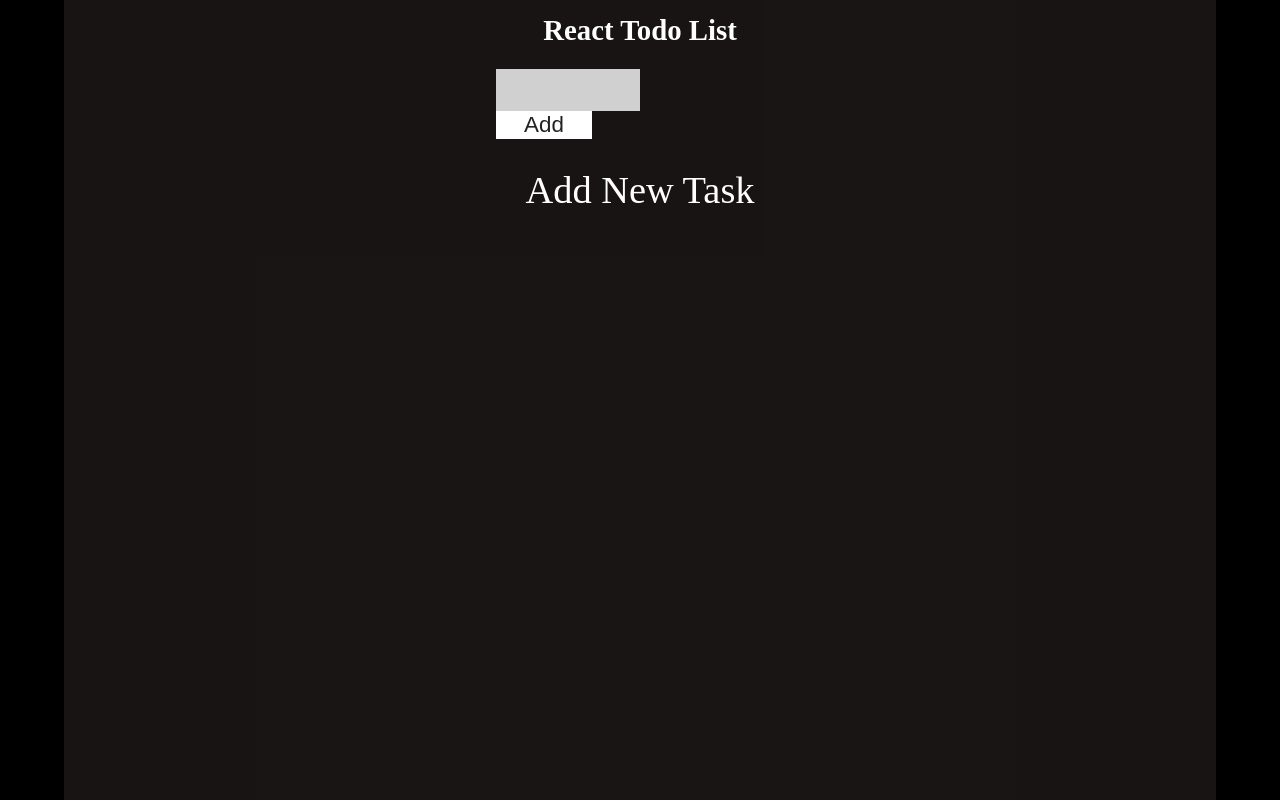
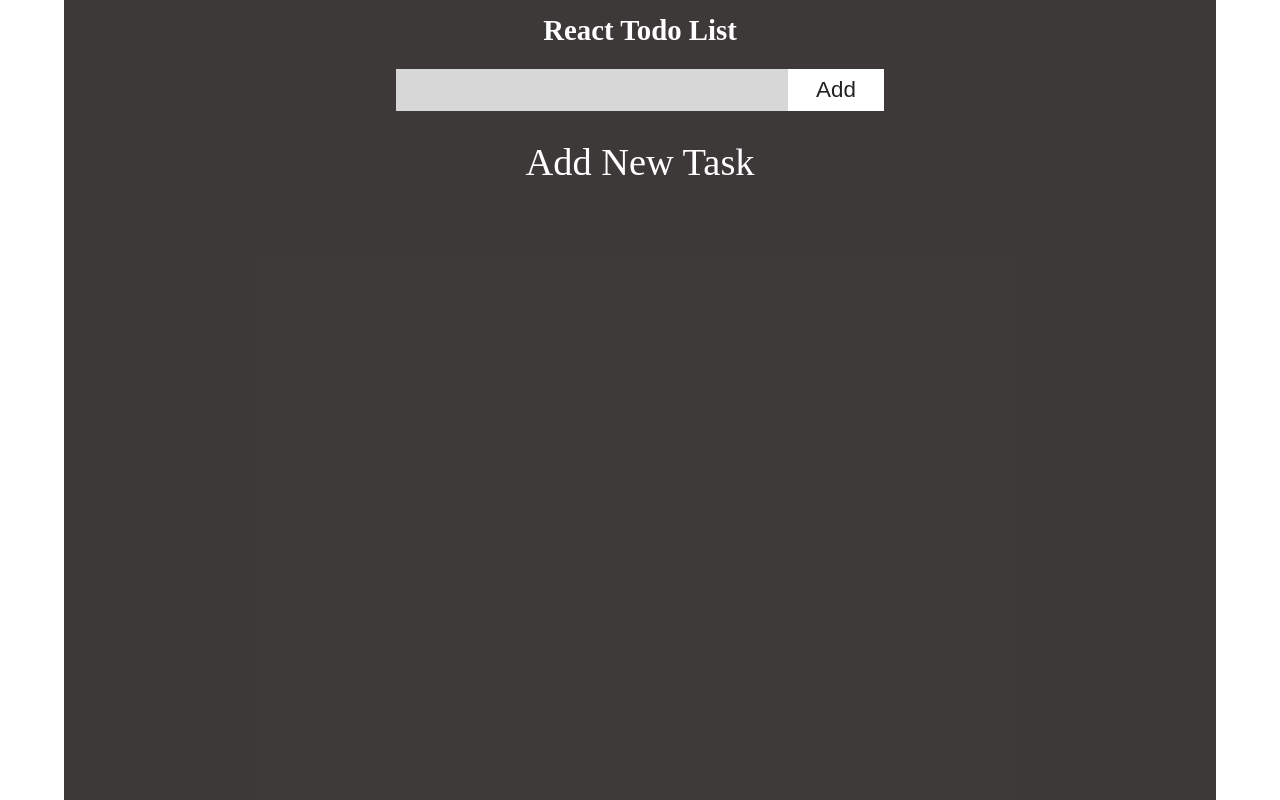
Before and after one commit to IT-MY-GITHUB/simple-todo-example, a React (Create React App) app: page / in a window 1280 px wide. Built offline with nearby package versions, Linux system fonts and the light colour scheme.

Commit message:
refactor: name's

```diff
--- a/package.json
+++ b/package.json
@@ -6,7 +6,6 @@
     "@testing-library/jest-dom": "^5.11.4",
     "@testing-library/react": "^11.1.0",
     "@testing-library/user-event": "^12.1.10",
-    "node-sass": "^5.0.0",
     "react": "^17.0.2",
     "react-dom": "^17.0.2",
     "react-scripts": "4.0.3",
@@ -35,5 +34,8 @@
       "last 1 firefox version",
       "last 1 safari version"
     ]
+  },
+  "devDependencies": {
+    "node-sass": "^4.14.1"
   }
 }
--- a/src/components/modal/Modal.jsx
+++ b/src/components/modal/Modal.jsx
@@ -1,4 +1,4 @@
-import './modal.scss'
+import './Modal.scss'
 
 const Modal = () => {
   return (
--- a/src/components/todo/Todo.jsx
+++ b/src/components/todo/Todo.jsx
@@ -1,11 +1,10 @@
-import { useState } from 'react'
-import useTodos from '../../hooks/useTodos';
+import useTodos from '../../hooks/useTodos'
 import TodoItem from '../todoItem/TodoItem'
 import './Todo.scss'
 
 const Todo = () => {
 
-  const {store,handlTask} = useTodos()
+  const {store, handleTask: handleTask} = useTodos();
 
   return (
     <div>
@@ -13,8 +12,8 @@ const Todo = () => {
           <header className="todo__header">
             <h1 className="todo__title">React Todo List</h1>
             <div className="todo__control">
-              <form onSubmit={handlTask.addTask}>
-                <input className="todo__input" onChange={handlTask.setinput} type="text"/>
+              <form className="todo__form" onSubmit={handleTask.addTask}>
+                <input className="todo__input" onChange={handleTask.setInput} type="text"/>
                 <button className="todo__add">Add</button>
               </form>
             </div>
@@ -22,7 +21,7 @@ const Todo = () => {
           <section className="todo__content">
             {store.length === 0
              ? <h2 className="no-tasks">Add New Task</h2>
-             : <TodoItem store={store} handlTask={handlTask} />
+             : <TodoItem store={store} handleTask={handleTask} />
             }
           </section>
       </div>
--- a/src/components/todo/Todo.scss
+++ b/src/components/todo/Todo.scss
@@ -27,10 +27,9 @@
     color: #fff;
   }
   &__form {
-    width: 50%;
+    width: 70%;
     display: flex;
     justify-content: center;
-    // margin: 0 auto;
   }
   &__input {
     width: 50%;
--- a/src/components/todoItem/TodoItem.jsx
+++ b/src/components/todoItem/TodoItem.jsx
@@ -1,8 +1,8 @@
-import useTodos from '../../hooks/useTodos'
-import Modal from '../modal/Modal'
-import './TodoItem.scss'
+import useTodos from '../../hooks/useTodos';
+import Modal from '../modal/Modal';
+import './TodoItem.scss';
 
-const TodoItem = ({store,handlTask}) => {
+const TodoItem = ({store,handleTask}) => {
 
 
   // const showModal = () => {
@@ -19,7 +19,7 @@ const TodoItem = ({store,handlTask}) => {
             </div>
             <div className="todo__item-control">
               <button className="todo__item-btn todo__item-btn--edit">Edit</button>
-              <button className="todo__item-btn todo__item-btn--delete" onClick={()=>{handlTask.deleteTask(task.id)}} >Delete</button>
+              <button className="todo__item-btn todo__item-btn--delete" onClick={()=>{handleTask.deleteTask(task.id)}} >Delete</button>
             </div>
           <Modal/>
         </div>
--- a/src/hooks/useTodos.js
+++ b/src/hooks/useTodos.js
@@ -1,31 +1,30 @@
 import { useState } from 'react'
 
-export default () =>{
+export default () => {
     const [tasks, setTask] = useState([]);
-    const [input, setinput] = useState(null);
+    const [input, setInput] = useState(null);
 
-    const HandlTask = (set) => {
+    const HandleTask = (set) => {
         return {
             addTask(event){
                 event.preventDefault()
                 const value = input.target.value.trim()
-                if(value.length > 2){
+                if(value.length > 2) {
                     set(prevTasks => [...prevTasks, {id: Date.now(), data: value}])
                 }
             },
-            deleteTask(id){
+
+            deleteTask(id) {
                 set(prevTasks => prevTasks.filter(item => item.id !== id));
             },
+
             editTask(){
-
             },
-            setinput
+            setInput
         }
     }
-
-
     return {
-        store:tasks,
-        handlTask:HandlTask(setTask)
+        store: tasks,
+        handleTask: HandleTask(setTask)
     }
 }
--- a/src/index.js
+++ b/src/index.js
@@ -5,8 +5,6 @@ import App from './App';
 
 
 ReactDOM.render(
-  <React.StrictMode>
-    <App />
-  </React.StrictMode>,
+    <App />,
   document.getElementById('root')
 );
--- a/src/index.scss
+++ b/src/index.scss
@@ -8,7 +8,7 @@ body {
     "Droid Sans", "Helvetica Neue", sans-serif;
   -webkit-font-smoothing: antialiased;
   -moz-osx-font-smoothing: grayscale;
-  background-color: #000;
+  background-color: #fff;
   font-size: 1.6rem;
   color: #000;
 }
```
Also changed, not shown: 2 other files (tests, documents, lock files or other folders).
